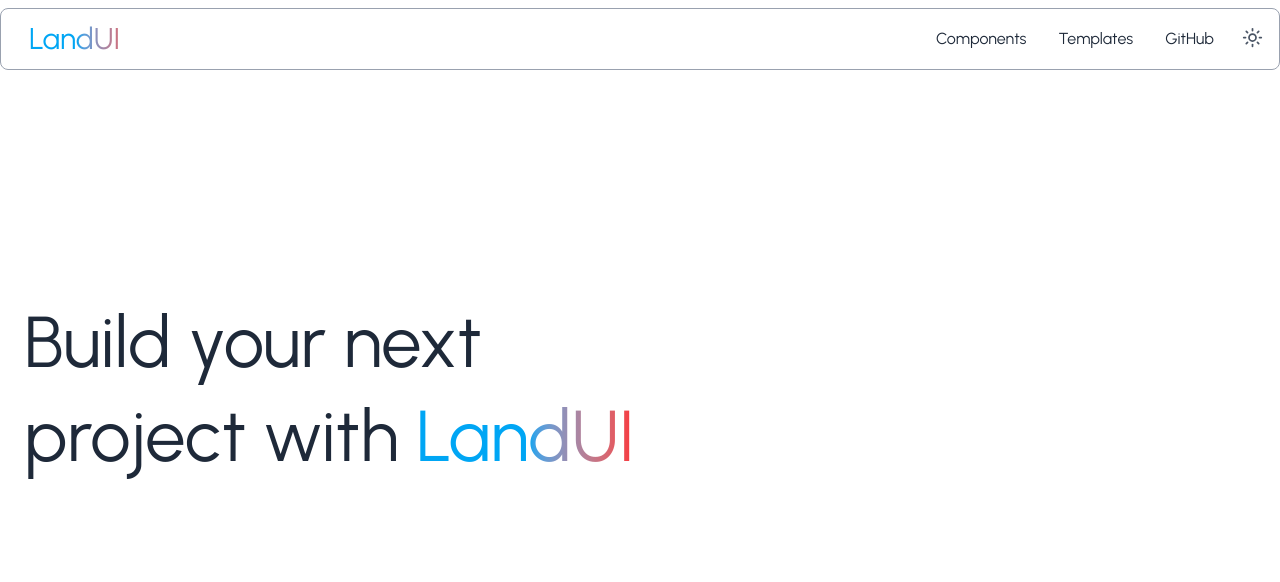
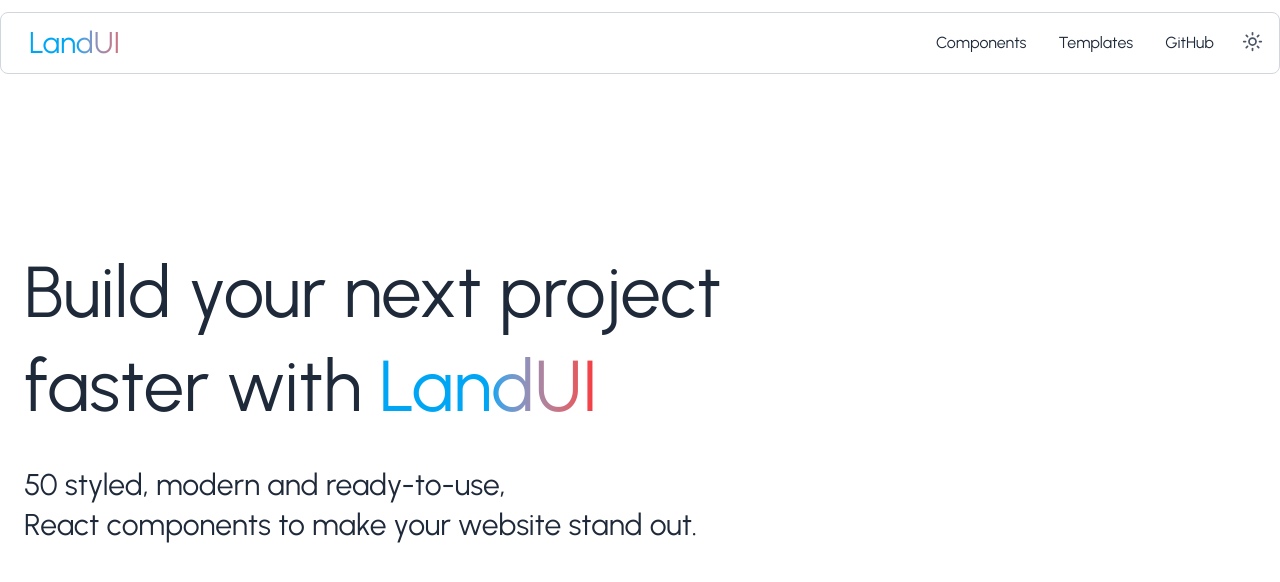
Before and after one commit to cdiaconu04/Land-UI, a Next.js app: page / in a window 1280 px wide. Shown: the top 582 px of the page. Built offline with nearby package versions, Linux system fonts and the light colour scheme.

Commit message:
Added paragraph to first page

```diff
--- a/src/app/page.tsx
+++ b/src/app/page.tsx
@@ -12,10 +12,15 @@
 
       <div className="min-h-screen w-full max-w-screen-xl mx-auto px-6 flex flex-row justify-between items-center bg-white">
 
-        <h1 className={`${urbanist.className} text-7xl text-gray-800`}>
-          Build your next <br/> project with <span className="bg-gradient-to-r from-sky-500 via-sky-500 to-red-500 text-transparent bg-clip-text leading-relaxed">LandUI</span>
-        </h1>
+        <div className="flex flex-col gap-5">
+          <h1 className={`${urbanist.className} text-7xl text-gray-800`}>
+            Build your next project <br/> faster with <span className="bg-gradient-to-r from-sky-500 via-sky-500 to-red-500 text-transparent bg-clip-text leading-relaxed">LandUI</span>
+          </h1>
 
+          <p className={`${urbanist.className} text-3xl text-gray-800 leading-10`}>
+            50 styled, modern and ready-to-use, <br/> React components to make your website stand out.
+          </p>
+        </div>
       </div>
 
     </div>
--- a/src/components/navbar.tsx
+++ b/src/components/navbar.tsx
@@ -7,7 +7,7 @@
 
 export default function Navbar() {
     return (
-        <nav className="mx-auto fixed top-2 w-full max-w-screen-xl mx-auto z-50 backdrop-blur-sm border border-1 border-gray-400 rounded-lg">
+        <nav className="mx-auto fixed top-3 w-full max-w-screen-xl mx-auto z-50 backdrop-blur-sm border border-1 border-gray-300 rounded-lg">
 
             <div className="flex items-center justify-between mx-auto px-2 py-1">
                     <div className="flex flex-row justify-center items-center gap-6">
```
